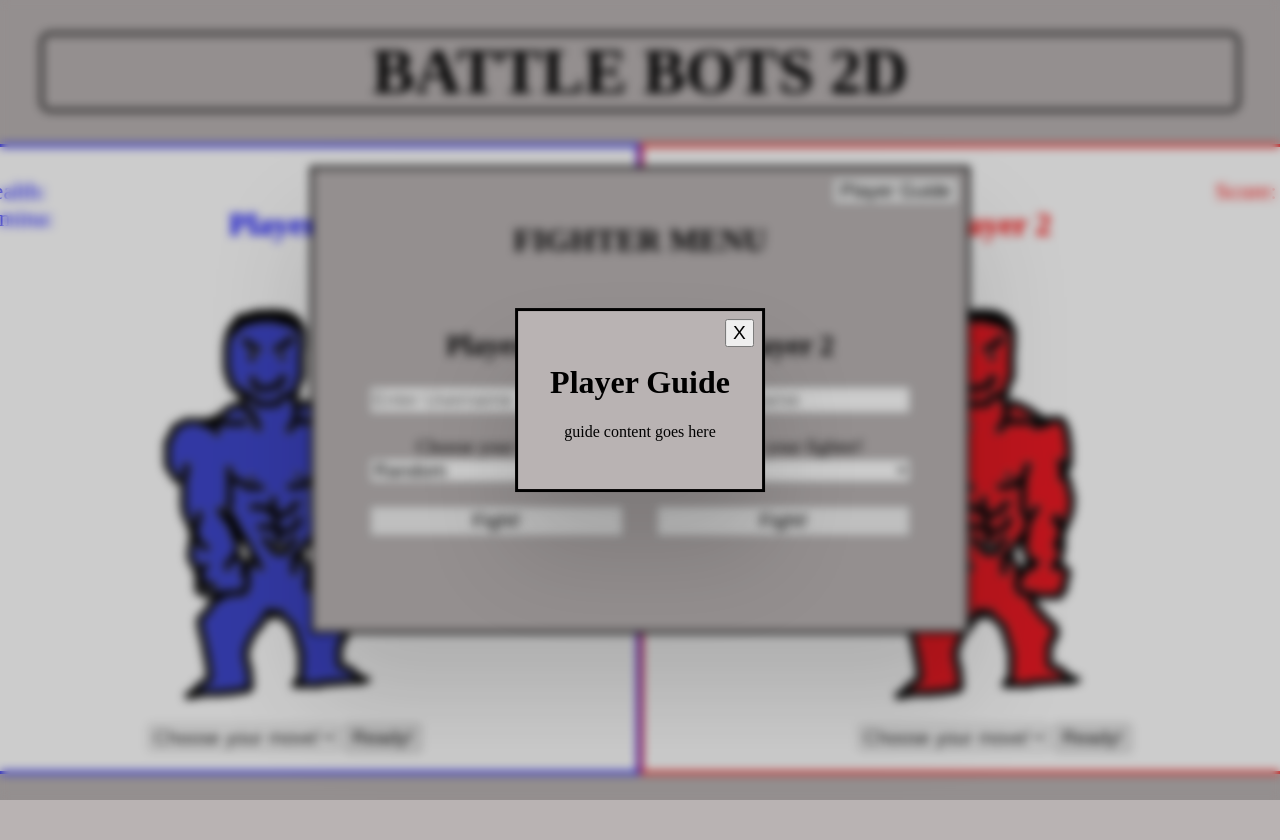
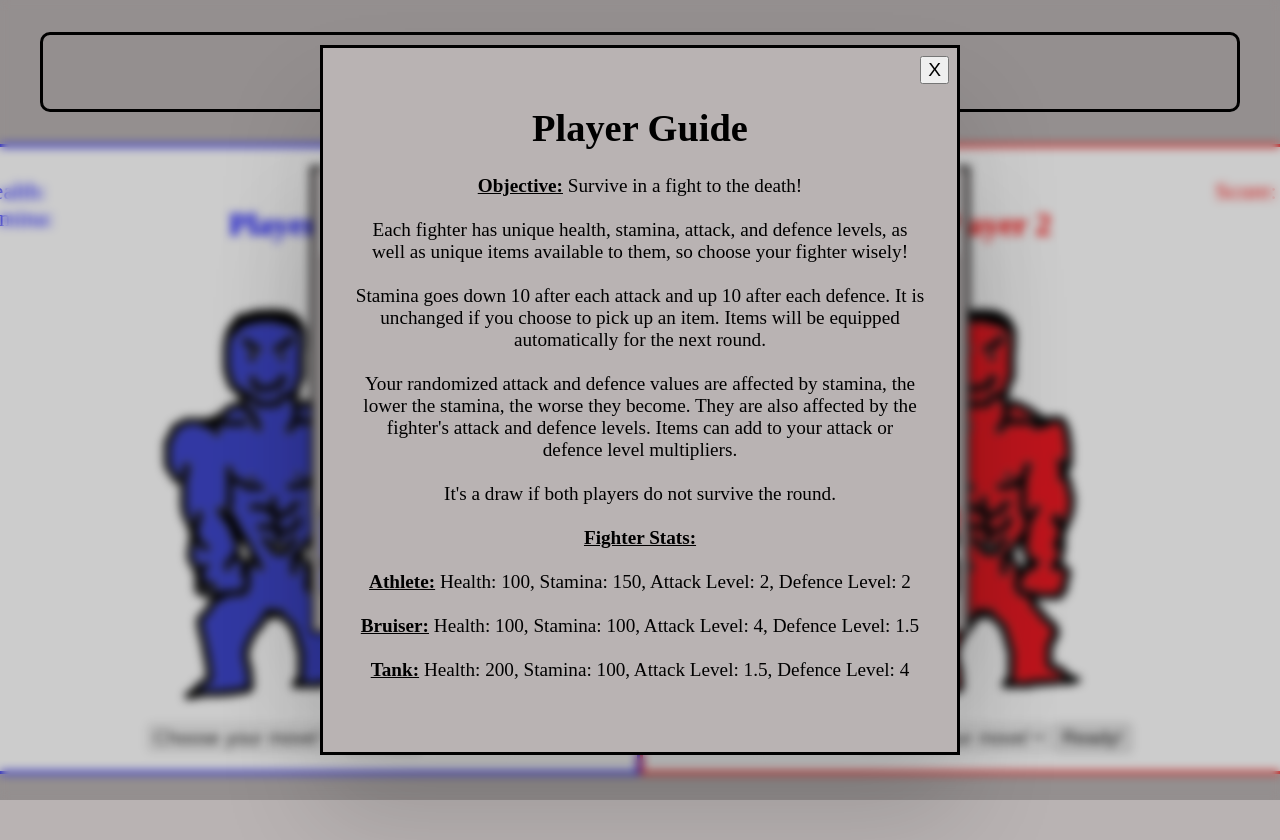
Before and after one commit to mdefab/2D_Battle_Game, a website built with Parcel: page index.html in a window 1280 px wide. Both pictures are taken after a click on the button "Player Guide". Shown: the top 840 px of the page. Built offline with nearby package versions, Linux system fonts and the light colour scheme.

Commit message:
Add player guide content, make content scrollable on overflow

```diff
--- a/index.html
+++ b/index.html
@@ -83,7 +83,20 @@
     <div class="player-guide hidden">
         <h1>Player Guide</h1>
         <button class="close-guide">X</button>
-        <p>guide content goes here</p>
+        <p><u><b>Objective:</b></u> Survive in a fight to the death! <br><br>
+            Each fighter has unique health, stamina, attack, and defence levels, as well as
+            unique items available to them, so choose your fighter wisely!<br><br>
+            Stamina goes down 10 after each attack and up 10 after each defence. It is unchanged if you
+            choose to pick up an item. Items will be equipped automatically for the next round.<br><br>
+            Your randomized attack and defence values are affected by stamina, the lower
+            the stamina, the worse they become.  They are also affected by the fighter's
+            attack and defence levels. Items can add to your attack or defence level multipliers.<br><br>
+            It's a draw if both players do not survive the round. <br><br>
+            <u><b>Fighter Stats:</b></u> <br><br>
+            <u><b>Athlete:</b></u> Health: 100, Stamina: 150, Attack Level: 2, Defence Level: 2 <br><br>
+            <u><b>Bruiser:</b></u> Health: 100, Stamina: 100, Attack Level: 4, Defence Level: 1.5<br><br>
+            <u><b>Tank:</b></u> Health: 200, Stamina: 100, Attack Level: 1.5, Defence Level: 4 <br><br>
+        </p>
     </div>
 </div>
 </body>
--- a/src/css/style.css
+++ b/src/css/style.css
@@ -19,7 +19,7 @@ body {
     border-radius: 10px;
     text-align: center;
     margin:2rem;
-    z-index:1100;
+    z-index:1200;
     position:relative;
 
 }
@@ -143,7 +143,13 @@ body {
     padding: 2rem;
     box-shadow: 0 4rem 6rem rgba(0, 0, 0, 0.15);
     z-index: 1500;
+    font-size:1.2rem;
+    max-height:80%;
+    overflow: hidden;
+    overflow-y:auto;
+
 }
+
 
 .close-guide {
     position: absolute;
--- a/src/js/controller.js
+++ b/src/js/controller.js
@@ -1,9 +1,4 @@
 import FighterMenuView from "./views/FighterMenuView.js";
-
-
-// const controlViewGuideMenu = function(){
-//     console.log("Guide menu button clicked");
-// };
 
 
 //todo: pass data into model to initialize fighter class
@@ -12,7 +7,6 @@ const controlStartButton = function(data){
 };
 
 const init = function(){
-    // FighterMenuView.addHandlerGuideButton(controlViewGuideMenu);
     FighterMenuView.addHandlerStartButton(controlStartButton);
 };
 
--- a/src/js/views/FighterMenuView.js
+++ b/src/js/views/FighterMenuView.js
@@ -1,4 +1,3 @@
-// later refactor to avoid duplication of player one and two code.
 class FighterMenuView {
     _gameMenu = document.querySelector(".game-menu");
     _playerOneName;
@@ -19,13 +18,13 @@ class FighterMenuView {
         this._overlay = document.querySelector(".overlay");
         let self = this;
 
+        //open player guide on guide button click
         this._openGuideMenuButton.addEventListener('click', function(){
-            console.log("Guide button clicked");
             self._overlay.style.zIndex = 1100;
             self._playerGuideMenu.classList.remove("hidden");
         });
+        //close player guide on close button click
         this._closeGuideMenuButton.addEventListener('click', function(){
-            console.log("Close guide button clicked");
             self._overlay.style.zIndex = 100;
             self._playerGuideMenu.classList.add("hidden");
         })
```
